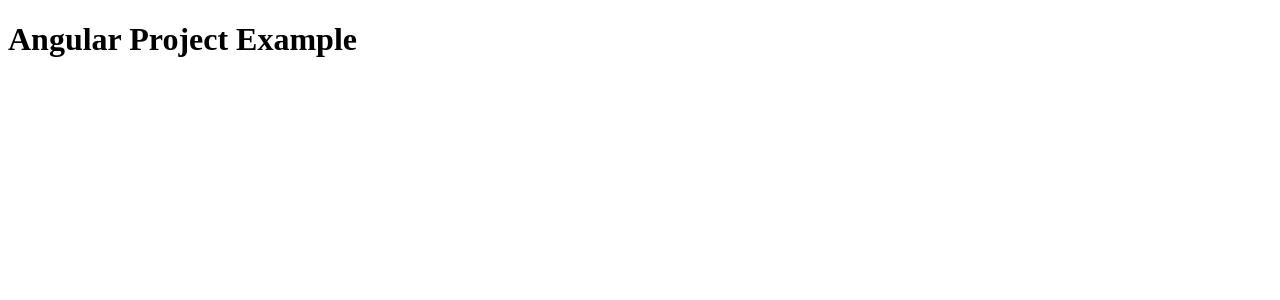
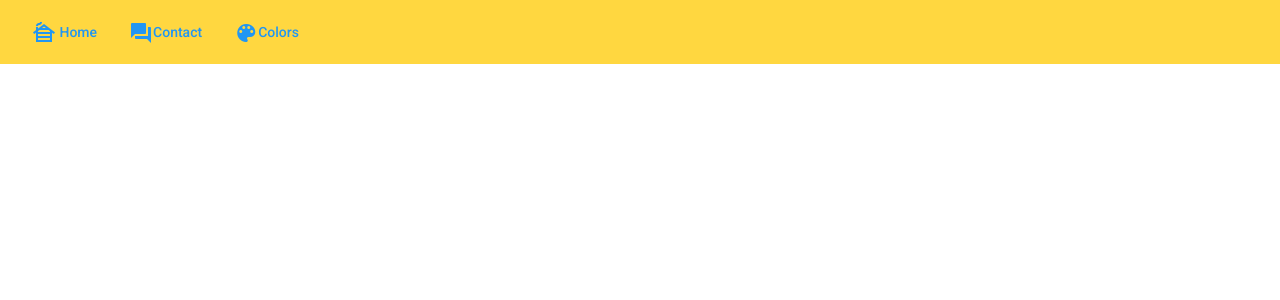
Before and after one commit to cdv-poznan/angular-project-example, an Angular app: page / in a window 1280 px wide. Shown: the top 300 px of the page. Built offline with nearby package versions, Linux system fonts and the light colour scheme.

Commit message:
Angular Material

```diff
--- a/package.json
+++ b/package.json
@@ -12,10 +12,12 @@
   "private": true,
   "dependencies": {
     "@angular/animations": "~11.2.10",
+    "@angular/cdk": "^11.2.12",
     "@angular/common": "~11.2.10",
     "@angular/compiler": "~11.2.10",
     "@angular/core": "~11.2.10",
     "@angular/forms": "~11.2.10",
+    "@angular/material": "^11.2.12",
     "@angular/platform-browser": "~11.2.10",
     "@angular/platform-browser-dynamic": "~11.2.10",
     "@angular/router": "~11.2.10",
--- a/src/app/app.component.html
+++ b/src/app/app.component.html
@@ -1,3 +1,14 @@
-<h1>{{ title }}</h1>
+<mat-toolbar color="accent">
+  <button mat-button color="primary">
+    <mat-icon>cabin</mat-icon>
+    Home
+  </button>
+  <button mat-button color="primary">
+    <mat-icon>question_answer</mat-icon>Contact
+  </button>
+  <button mat-button color="primary">
+    <mat-icon>color_lens</mat-icon>Colors
+  </button>
+</mat-toolbar>
 
 <router-outlet></router-outlet>
--- a/src/app/app.component.scss
+++ b/src/app/app.component.scss
@@ -0,0 +1,11 @@
+:host {
+  display: block;
+}
+
+section {
+  padding: 50px;
+
+  > div {
+    padding: 10px;
+  }
+}
--- a/src/app/app.component.ts
+++ b/src/app/app.component.ts
@@ -9,4 +9,8 @@ export class AppComponent implements OnInit {
   public title = 'Angular Project Example';
 
   public ngOnInit() {}
+
+  public onClick($event: MouseEvent): void {
+    console.log($event);
+  }
 }
--- a/src/app/app.module.ts
+++ b/src/app/app.module.ts
@@ -2,10 +2,14 @@ import {NgModule} from '@angular/core';
 import {BrowserModule} from '@angular/platform-browser';
 import {AppRoutingModule} from './app-routing.module';
 import {AppComponent} from './app.component';
+import {BrowserAnimationsModule} from '@angular/platform-browser/animations';
+import {MatIconModule} from '@angular/material/icon';
+import {MatButtonModule} from '@angular/material/button';
+import {MatToolbarModule} from '@angular/material/toolbar';
 
 @NgModule({
   declarations: [AppComponent],
-  imports: [BrowserModule, AppRoutingModule],
+  imports: [BrowserModule, AppRoutingModule, BrowserAnimationsModule, MatIconModule, MatButtonModule, MatToolbarModule],
   providers: [],
   bootstrap: [AppComponent],
 })
--- a/src/index.html
+++ b/src/index.html
@@ -6,8 +6,17 @@
     <base href="/" />
     <meta name="viewport" content="width=device-width, initial-scale=1" />
     <link rel="icon" type="image/x-icon" href="favicon.ico" />
+    <link rel="preconnect" href="https://fonts.gstatic.com" />
+    <link
+      href="https://fonts.googleapis.com/css2?family=Roboto:wght@300;400;500&display=swap"
+      rel="stylesheet"
+    />
+    <link
+      href="https://fonts.googleapis.com/icon?family=Material+Icons"
+      rel="stylesheet"
+    />
   </head>
-  <body>
+  <body class="mat-typography">
     <app-root></app-root>
   </body>
 </html>
--- a/src/styles.scss
+++ b/src/styles.scss
@@ -1 +1,34 @@
-/* You can add global styles to this file, and also import other style files */
+// For more information: https://material.angular.io/guide/theming
+@import '~@angular/material/theming';
+
+@include mat-core();
+$primary: mat-palette($mat-blue);
+$accent: mat-palette($mat-amber, A200, A100, A400);
+$warn: mat-palette($mat-red);
+$theme: mat-light-theme((
+  color: (
+    primary: $primary, accent: $accent, warn: $warn, )
+));
+
+@include angular-material-theme($theme);
+
+.dark-theme {
+  color: $light-primary-text;
+  background-color: #333;
+  $dark-primary: mat-palette($mat-green);
+  $dark-accent: mat-palette($mat-yellow, A200, A100, A400);
+  $dark-warn: mat-palette($mat-red);
+  $dark-theme: mat-dark-theme((color: (primary: $dark-primary, accent: $dark-accent, warn: $dark-warn,)));
+
+  @include angular-material-theme($dark-theme);
+}
+
+html,
+body {
+  height: 100%;
+}
+
+body {
+  margin: 0;
+  font-family: Roboto, "Helvetica Neue", sans-serif;
+}
```
Also changed, not shown: 1 other file (tests, documents, lock files or other folders).
